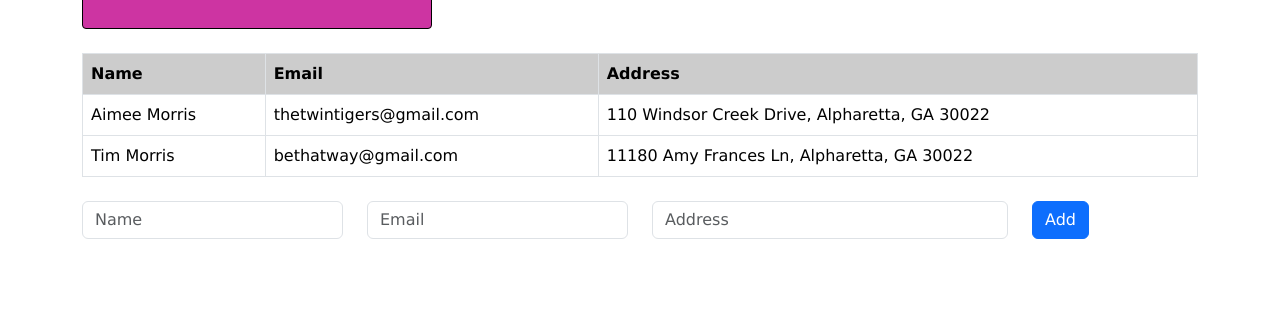
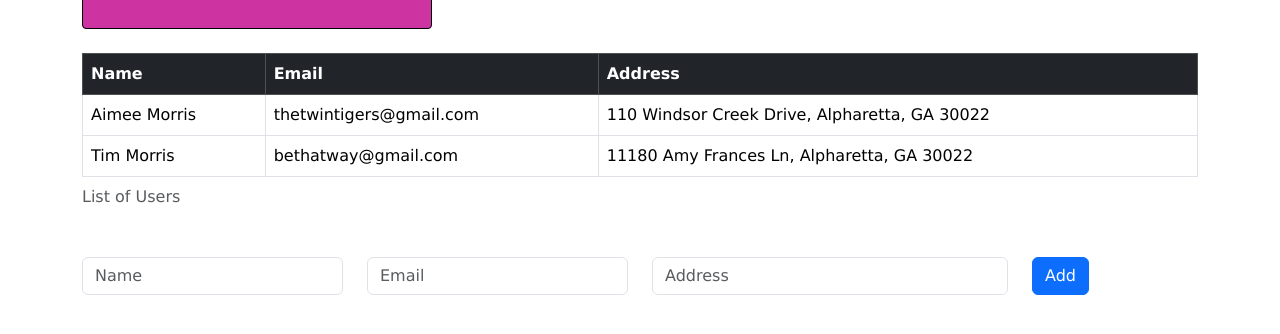
Before and after one commit to aimo88/sandbox, a website: page src/html/test.html in a window 1280 px wide. Shown: the part 212-546 px from the top of the page. Drawn offline with nearby package versions, Linux system fonts and the light colour scheme.

Commit message:
added more styling to the table, plus a caption

```diff
--- a/src/html/test.html
+++ b/src/html/test.html
@@ -29,9 +29,9 @@
                 font-size: 16px;
                 font-weight: normal;
             }
-            thead tr, thead th {
+            /*thead tr, thead th {
                 background-color: #ccc !important;
-            }
+            }*/
         </style>
         <script type="text/javascript">
 
@@ -40,16 +40,18 @@
         </script>
     </head>
     <body>
-        <main id="main-content" class="container">
-            <section>
+        <main id="main-content">
+            <div class="container">
                 <div class="myclass">
                     <span>unfuck</span><span>yourself</span>
                     <br/>
                     <span>earth</span>
                     <p>we are all just floating around on this spinning rock trying to make connections</p>
                 </div>
-                <table class="mt-4 table table-bordered table-hover" border="0">
-                    <thead>
+                <div class="mt-4 table-responsive">
+                    <table class="table table-bordered table-hover" border="0">
+                        <caption>List of Users</caption>
+                        <thead class="table-dark">
                             <tr>
                                 <th>Name</th>
                                 <th>Email</th>
@@ -69,6 +71,7 @@
                             </tr>
                         </tbody>
                     </table>
+                </div>
                 <div class="mt-4">
                     <form>
                         <div class="row">
@@ -87,7 +90,7 @@
                         </div>
                     </form>
                 </div>
-            </section>
+            </div>
         </main>
     </body>
 </html>
```
Lines whose indentation alone changed are shown as unchanged.
